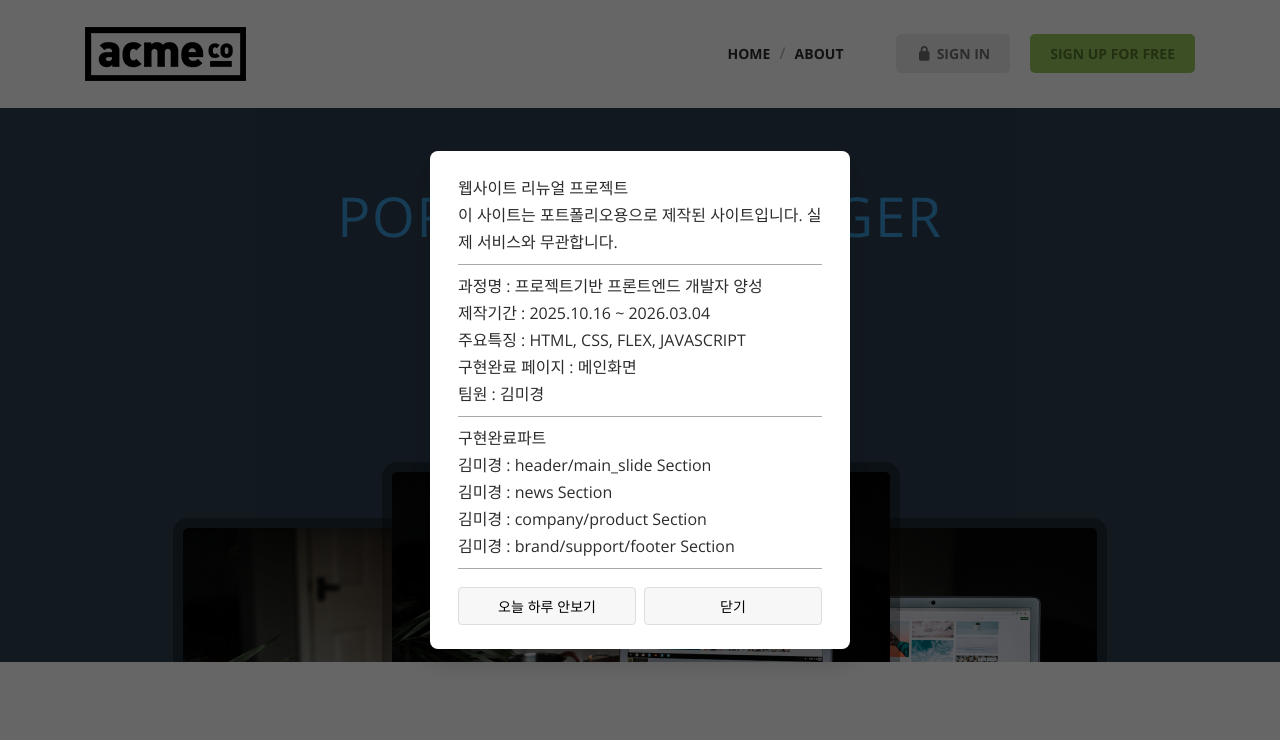
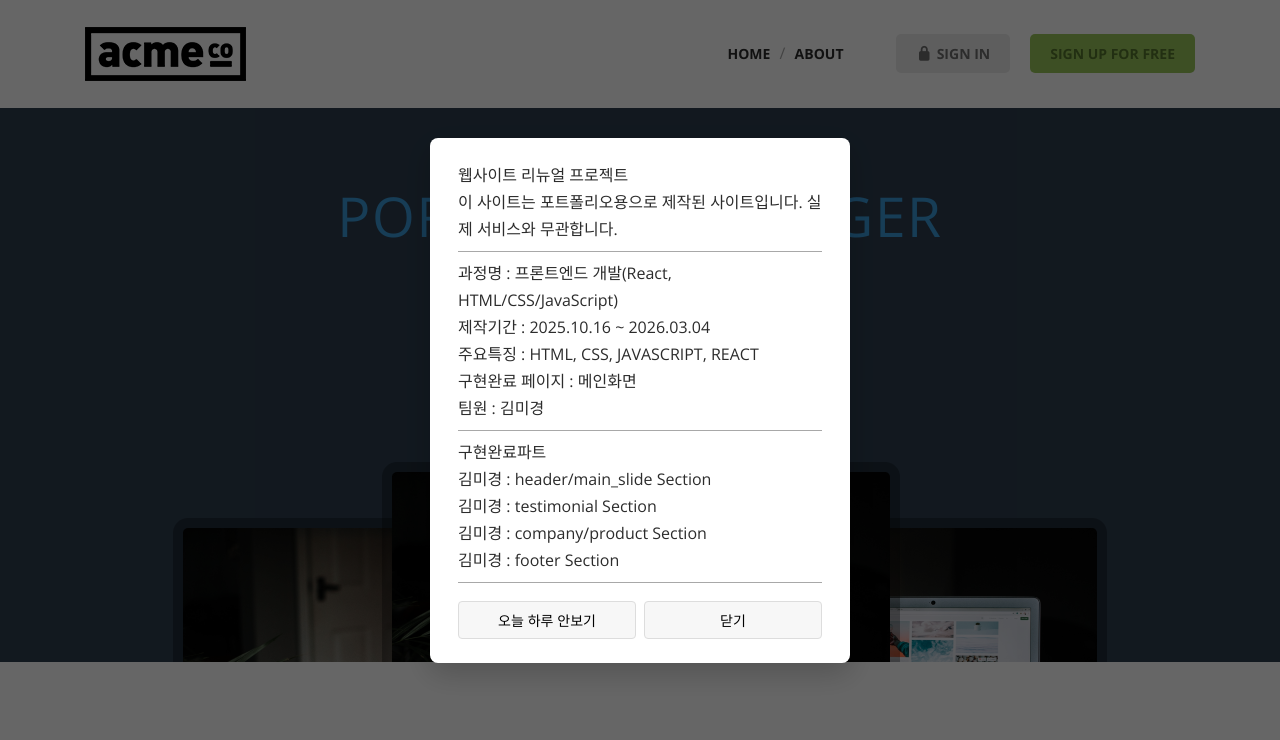
Before and after one commit to meekyung/acme_1124_mission, a plain HTML site: page index.html in a window 1280 px wide. Shown: the top 740 px of the page. Drawn offline with nearby package versions, Linux system fonts and the light colour scheme.

Commit message:
fix: HTML text 수정

```diff
--- a/index.html
+++ b/index.html
@@ -100,9 +100,9 @@
     </p>
       <hr>
       <p>
-        <strong>과정명</strong> : 프로젝트기반 프론트엔드 개발자 양성<br>
+        <strong>과정명</strong> : 프론트엔드 개발(React, HTML/CSS/JavaScript)<br>
         <strong>제작기간</strong> : 2025.10.16 ~ 2026.03.04<br>
-        <strong>주요특징</strong> : HTML, CSS, FLEX, JAVASCRIPT<br>
+        <strong>주요특징</strong> : HTML, CSS, JAVASCRIPT, REACT<br>
         <strong>구현완료 페이지</strong> : 메인화면<br>
         <strong>팀원</strong> : 김미경
       </p>
@@ -110,9 +110,9 @@
       <h4>구현완료파트</h4>
       <p>
         <strong>김미경</strong> : header/main_slide Section<br>
-        <strong>김미경</strong> : news Section<br>
+        <strong>김미경</strong> : testimonial Section<br>
         <strong>김미경</strong> : company/product Section<br>
-        <strong>김미경</strong> : brand/support/footer Section
+        <strong>김미경</strong> : footer Section
       </p>
       <hr>
 
```
